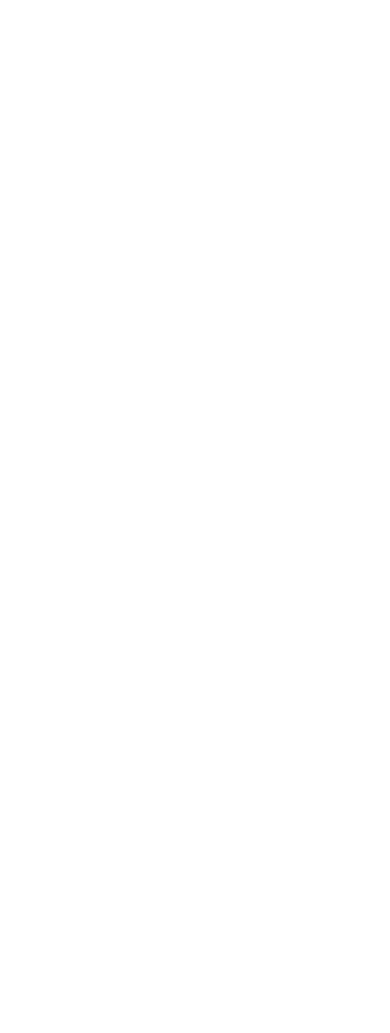
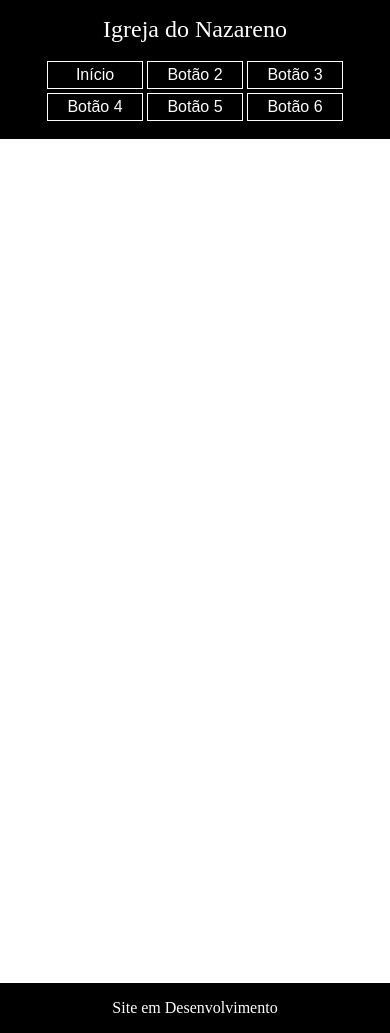
Before and after one commit to lgc-s/inbv, a plain HTML site: page index.html in a window 390 px wide. Before the commit the page ends 844 px from the top, so only its background shows below. Drawn offline with Linux system fonts and the light colour scheme; a web font is replaced by a local one.

Commit message:
initial app base

```diff
--- a/index.html
+++ b/index.html
@@ -11,6 +11,21 @@
         <title>INBV</title>
     </head>
     <body>
-
+        <header class="header-temp">
+            <div class="logo-temp">Igreja do Nazareno</div>
+            <div class="menu-tab-temp">
+                <button class="button-temp">Início</button>
+                <button class="button-temp">Botão 2</button>
+                <button class="button-temp">Botão 3</button>
+                <button class="button-temp">Botão 4</button>
+                <button class="button-temp">Botão 5</button>
+                <button class="button-temp">Botão 6</button>
+            </div>
+        </header>
+        <main class="main-temp">
+        </main>
+        <footer class="footer-temp">
+            Site em Desenvolvimento
+        </footer>
     </body>
 </html>
--- a/style/style.css
+++ b/style/style.css
@@ -0,0 +1,74 @@
+body {
+    margin: 0;
+}
+
+.button-temp {
+    color: white;
+    background-color: black;
+    border: 1px solid white;
+    font-size: 16px;
+    margin: 4px;
+    padding: 8px;
+    width: 128px;
+}
+
+.button-temp:hover {
+    background-color: white;
+    color: black;
+}
+
+.footer-temp {
+    align-items: center;
+    background-color: black;
+    color: white;
+    display: flex;
+    justify-content: center;
+    padding: 16px;
+}
+
+.header-temp {
+    align-items: center;
+    background-color: black;
+    display: flex;
+    justify-content: center;
+    padding: 16px;
+}
+
+.logo-temp {
+    color: white;
+    font-size: 32px;
+    margin-bottom: 0;
+}
+
+.main-temp {
+    height: 100vh;
+}
+
+.menu-tab-temp {
+    display: flex;
+    flex-wrap: wrap;
+    justify-content: center;
+    padding: 0px 16px;
+}
+
+@media (max-width: 600px) {
+    .button-temp {
+        font-size: 16px;
+        margin: 2px;
+        padding: 4px;
+        width: 96px;
+    }
+    .header-temp {
+        flex-direction: column;
+    }
+    .logo-temp {
+        font-size: 24px;
+        margin-bottom: 16px;
+    }
+    .menu-tab-temp {
+        display: flex;
+        flex-wrap: wrap;
+        justify-content: center;
+        padding: 0;
+    }
+  }
```
